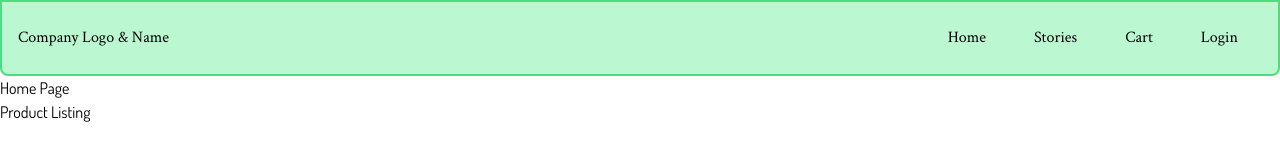
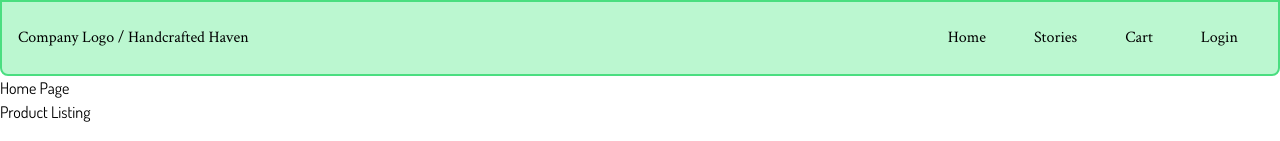
Before and after one commit to wcamer/WDD-430-Handcrafted-Haven, a Next.js app: page / in a window 1280 px wide. Shown: the top 141 px of the page. Built offline with nearby package versions, Linux system fonts and the light colour scheme.

Commit message:
Added company name

```diff
--- a/app/ui/header.tsx
+++ b/app/ui/header.tsx
@@ -12,7 +12,7 @@ export default function Header() {
     <header
       className={`flex flex-row justify-between px-4 py-6 ${Spacer.spacer} rounded-b-lg`}
     >
-      <p>Company Logo & Name</p> {/* Fill img with profile pic*/}
+      <p>Company Logo / Handcrafted Haven</p> {/* Fill img with profile pic*/}
       <NavigationMenu isLoggedIn={isLoggedIn} />
     </header>
   );
```
